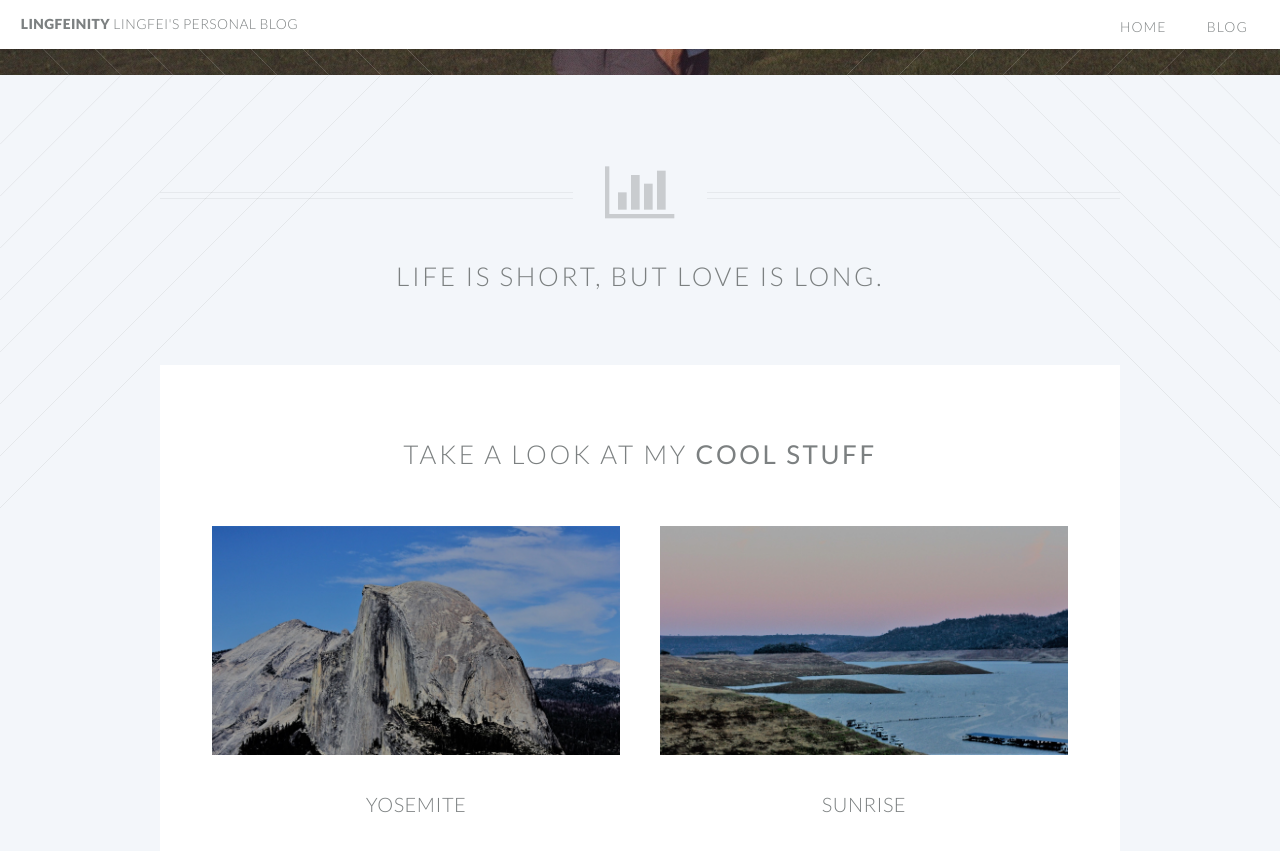
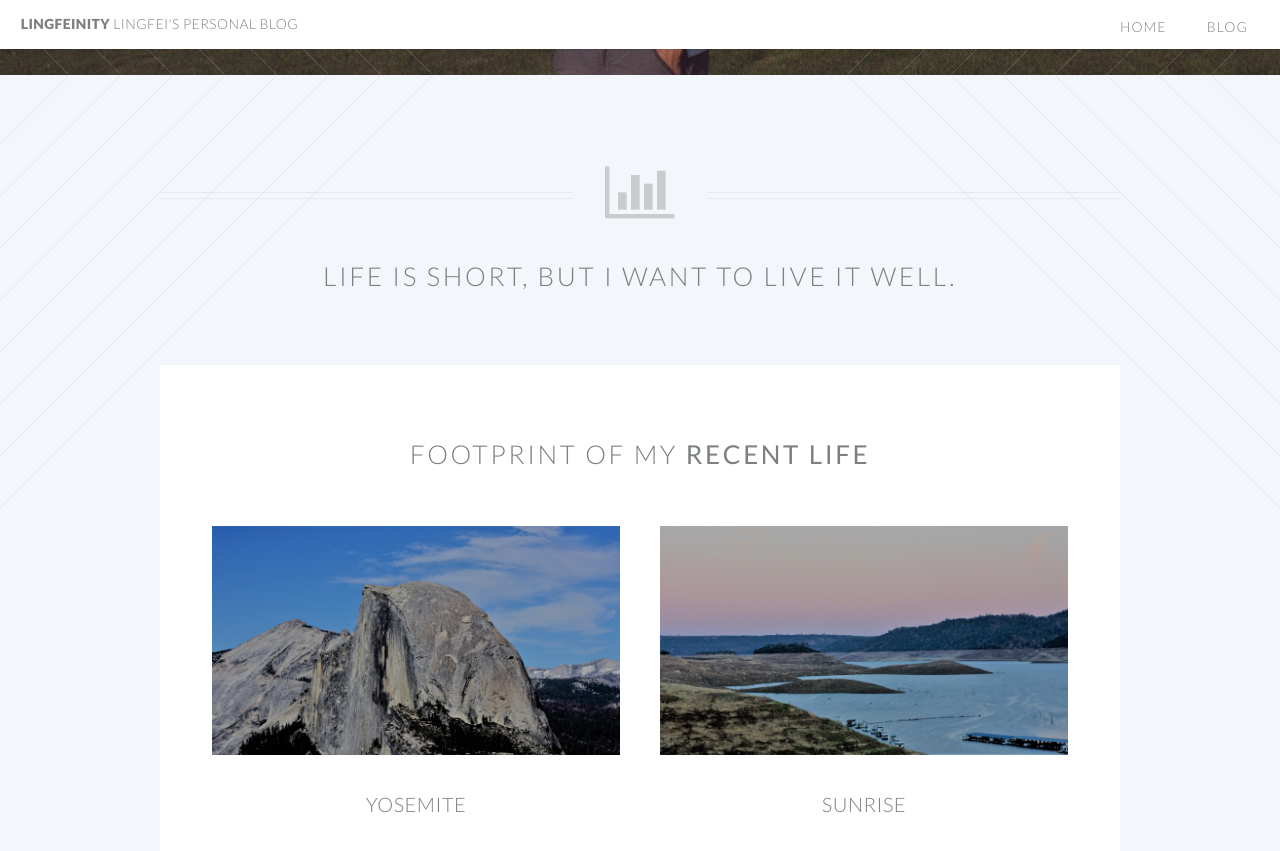
Before and after one commit to lfcui/lfcui.github.io, a Jekyll site: the page built from index.html, in a window 1280 px wide and 900 px high, scrolled down 468 px. Shown: the top 851 px of the window. Built offline with Jekyll 4.4.1, drawn with Linux system fonts in a browser that asks for light colours.

Commit message:
changed index.html

```diff
--- a/index.html
+++ b/index.html
@@ -6,7 +6,7 @@ layout: landing-page
 
 				<header class="special container">
 					<span class="icon fa-bar-chart-o"></span>
-					<h2>Life is Short, But Love is Long.
+					<h2>Life is Short, But I want to live it Well.
 					<br /></h2>
 				</header>
 
@@ -14,7 +14,7 @@ layout: landing-page
 					<section class="wrapper style3 container special">
 
 						<header class="major">
-							<h2>Take A Look at my <strong>cool stuff</strong></h2>
+							<h2>Footprint of my  <strong>recent life</strong></h2>
 						</header>
 
 						<div class="row">
```
Also changed, not shown: 2 other files.
